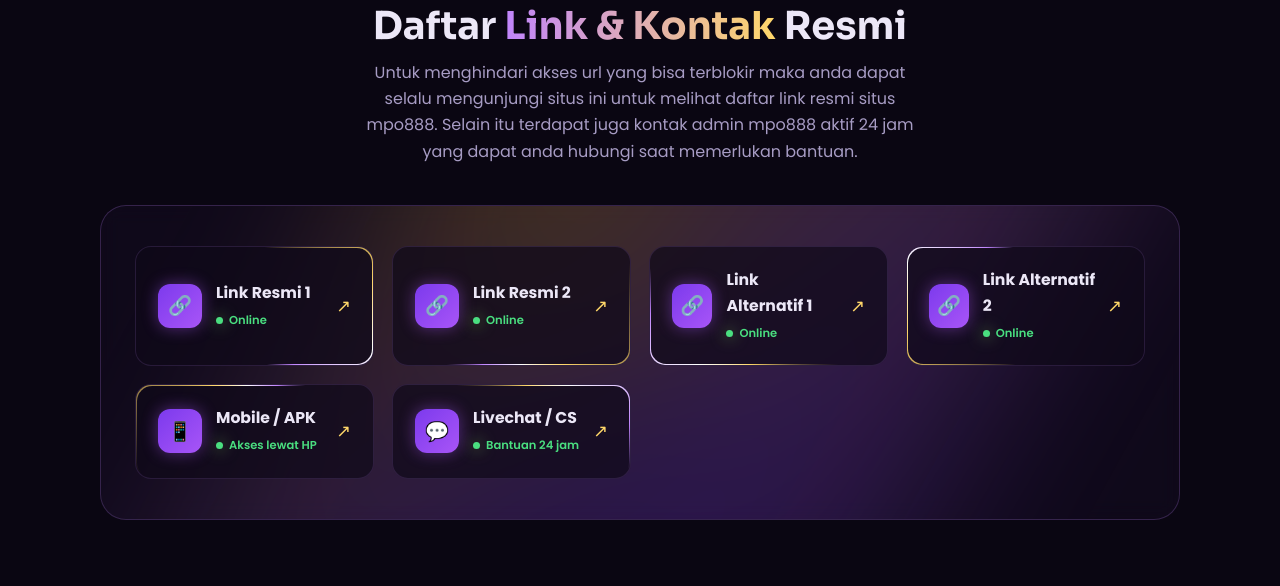
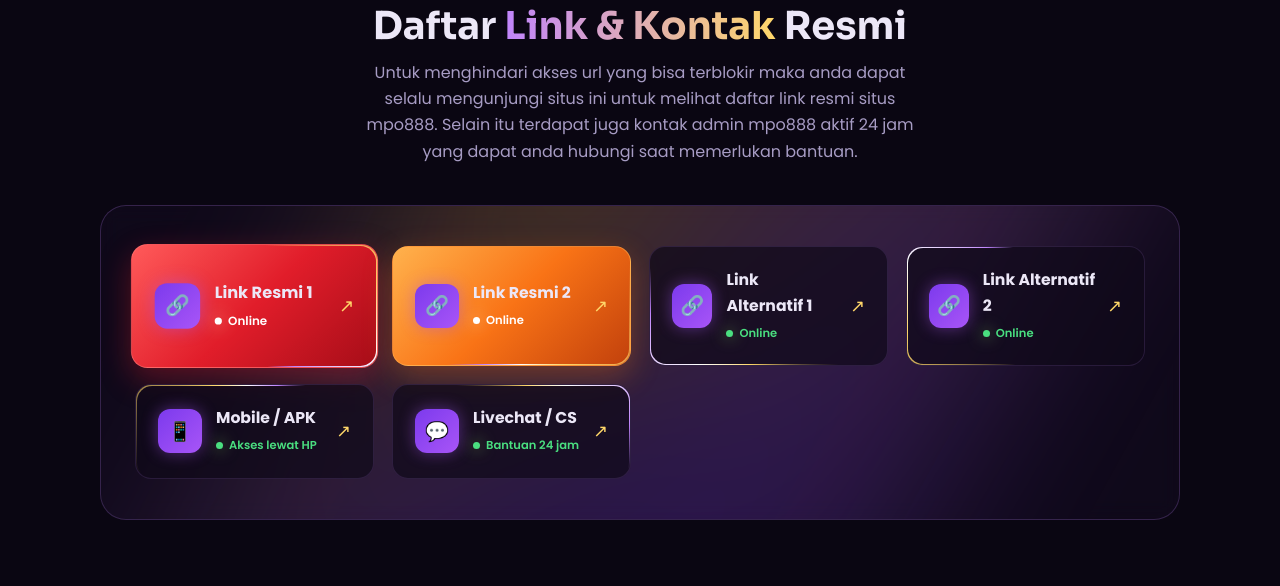
Before and after one commit to kuyagames/mpo888info, a PHP site: page / in a window 1280 px wide. Shown: the part 3142-3728 px from the top of the page. Run offline with PHP 8.4, Linux system fonts and the light colour scheme; data comes from the database, SQL or seed files in the repository; a stand-in replaces the project's code that opens the database connection; some libraries are stand-ins or nearby versions.

Commit message:
Link-card: #1 merah + zoom in-out, #2 oranye

```diff
--- a/assets/css/style.css
+++ b/assets/css/style.css
@@ -121,6 +121,12 @@ section{max-width:var(--maxw);margin:0 auto;padding:60px 20px}
 .link-card:hover .go{transform:translateX(5px)}
 .live{display:inline-flex;align-items:center;gap:6px;font-size:.72rem;color:#4ade80;font-weight:600}
 .live .pdot{width:7px;height:7px;border-radius:50%;background:#4ade80;box-shadow:0 0 8px #4ade80;animation:pulseGlow 1.6s infinite}
+/* Link-card ke-1: merah + zoom in-out; ke-2: oranye */
+.link-grid .link-card:nth-child(1){background:linear-gradient(135deg,#ff5a5a,#e11d2a,#a60d18);border-color:rgba(255,120,120,.55);box-shadow:0 10px 30px rgba(225,29,42,.35);animation:linkZoom 1.8s ease-in-out infinite}
+.link-grid .link-card:nth-child(2){background:linear-gradient(135deg,#ffb24d,#f97316,#c2410c);border-color:rgba(255,175,80,.55);box-shadow:0 10px 30px rgba(249,115,22,.32)}
+.link-grid .link-card:nth-child(1) .live,.link-grid .link-card:nth-child(2) .live{color:#fff}
+.link-grid .link-card:nth-child(1) .live .pdot,.link-grid .link-card:nth-child(2) .live .pdot{background:#fff;box-shadow:0 0 8px #fff}
+@keyframes linkZoom{0%,100%{transform:scale(1)}50%{transform:scale(1.045)}}
 footer{text-align:center;padding:40px 20px 60px;color:var(--muted);font-size:.82rem}
 footer .fbrand{font-family:'Sora';font-weight:800;font-size:1.1rem;color:var(--text);margin-bottom:10px}
 .toTop{position:fixed;bottom:24px;right:24px;width:48px;height:48px;border-radius:14px;z-index:40;display:grid;place-items:center;cursor:pointer;background:linear-gradient(135deg,var(--purple),var(--gold-deep));color:#fff;border:none;font-size:1.2rem;opacity:0;transform:translateY(20px);transition:.35s;box-shadow:0 10px 26px rgba(124,58,237,.4)}
```
